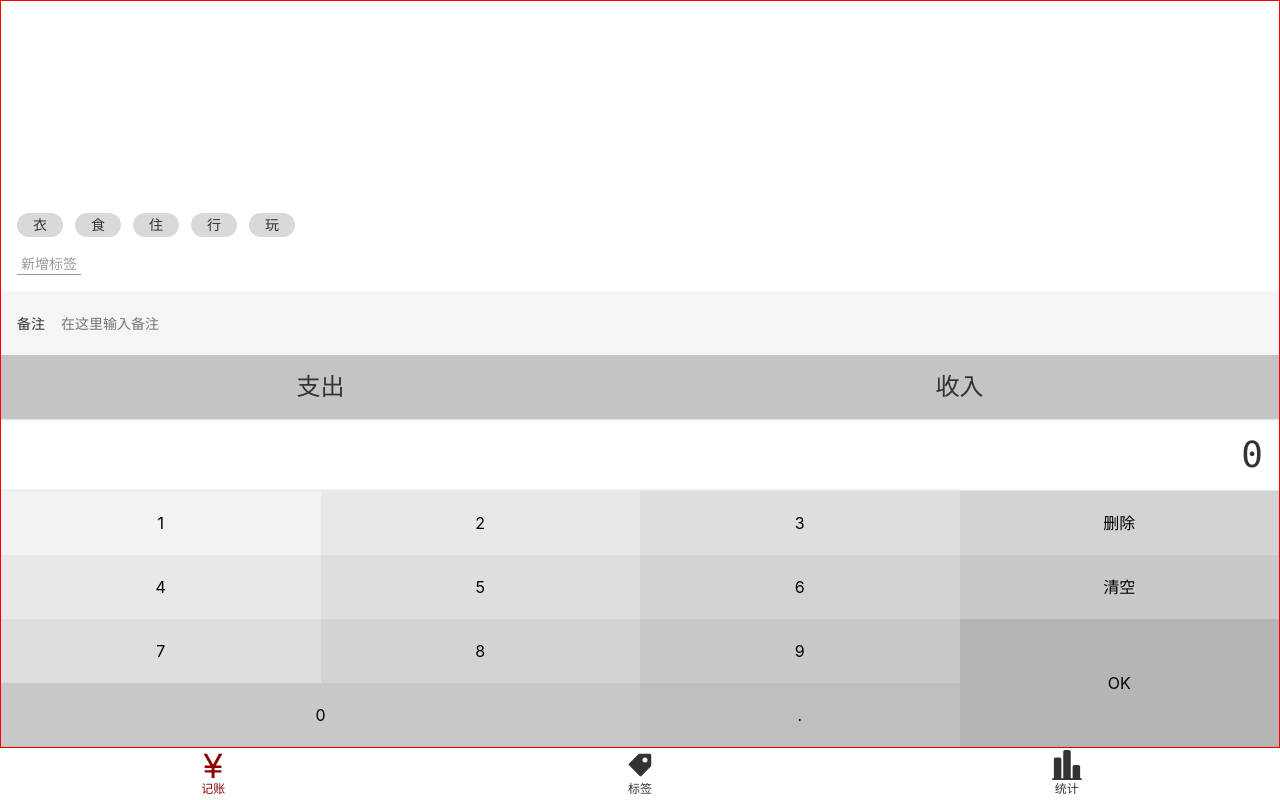
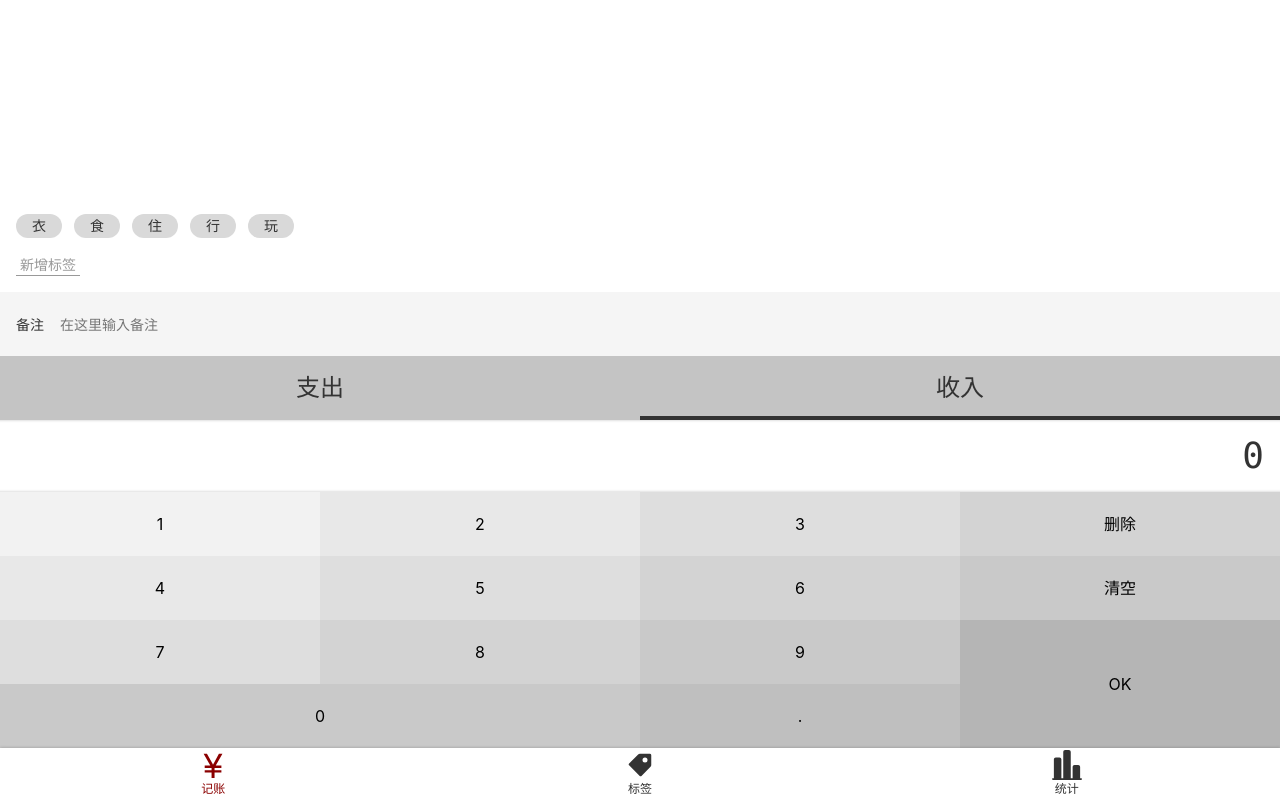
Before and after one commit to qaqpumpkin/dolphin-morney, a Vue app: page /#/money in a window 1280 px wide. Built offline with nearby package versions, Linux system fonts and the light colour scheme.

Commit message:
feat(传value)

```diff
--- a/src/components/Money/NumberPad.vue
+++ b/src/components/Money/NumberPad.vue
@@ -22,11 +22,12 @@
 
 <script lang="ts">
 import Vue from 'vue';
-import {Component} from 'vue-property-decorator';
+import {Component, Prop} from 'vue-property-decorator';
 
 @Component
 export default class NumberPad extends Vue {
-    output = '0';
+    @Prop() readonly value!: number;
+    output = this.value.toString();
 
     inputContent(event: MouseEvent) {
         const button = (event.target as HTMLButtonElement);
--- a/src/components/Money/Types.vue
+++ b/src/components/Money/Types.vue
@@ -1,11 +1,11 @@
 <template>
     <div>
         <ul class="types">
-            <li :class="type === '-' && 'selected'"
+            <li :class="value === '-' && 'selected'"
                 @click="selectType('-')"
             >支出
             </li>
-            <li :class="type === '+' && 'selected'"
+            <li :class="value === '+' && 'selected'"
                 @click="selectType('+')"
             >收入
             </li >
@@ -23,6 +23,7 @@ import {Component, Prop} from "vue-property-decorator";
             if (type !== '-' && type !== '+') {
                 throw new Error('type is unknown')
             }
+            this.$emit('update:value', type)
         }
 }
 </script>
--- a/src/views/Money.vue
+++ b/src/views/Money.vue
@@ -1,7 +1,7 @@
 <template>
     <div>
       <Layout class-prefix="layout">
-          <NumberPad @update:value="onUpdateAmount"/>
+          <NumberPad :value.sync="record.amount"/>
           <Types :value.sync="record.type"/>
           <Notes @update:value="onUpdateNotes"/>
           <Tags :data-source.sync="tags" @update:value="onUpdateTags"/>
@@ -30,7 +30,7 @@
     export default class Money extends Vue{
         tags = ['衣' , '食' , '住' , '行' , '玩']
         record: Record = {
-            tags: [], notes: '', type: '-', amount: 0
+            tags: [], notes: '', type: '+', amount: 0
         }
         onUpdateTags(value: string[]) {
             this.record.tags = value
@@ -45,7 +45,6 @@
 </script>
 <style>
     .layout-content {
-        border: 1px solid red;
         display: flex;
         flex-direction: column-reverse;
     }
```
